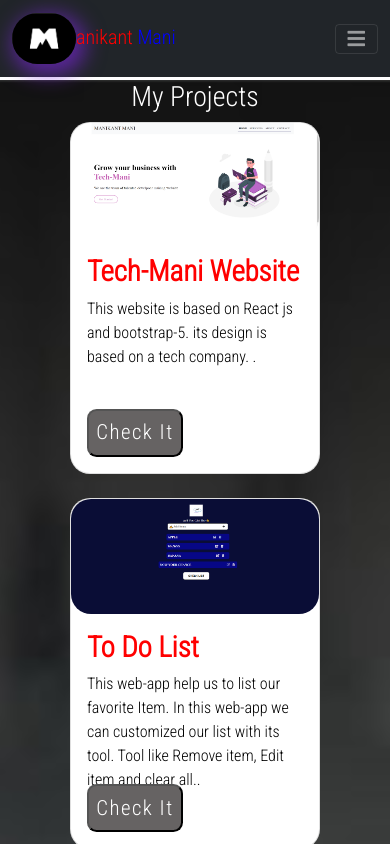
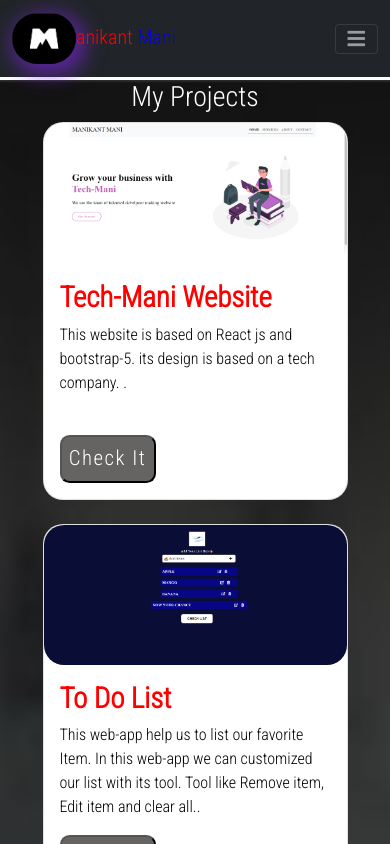
Before and after one commit to ManikantMani/webapp, a React (Create React App) app: page /project in a window 390 px wide. Shown: the top 844 px of the page. Built offline with nearby package versions, Linux system fonts and the light colour scheme; a web font is replaced by a local one.

Commit message:
updated col

```diff
--- a/src/pages/ProjectCard.jsx
+++ b/src/pages/ProjectCard.jsx
@@ -6,7 +6,7 @@
 const ProjectCard = (props) => {
     return (
         <>
-             <div className="card_main col-md-4 col-10 mx-auto">
+             <div className="card_main col-md-4 col-12 mx-auto">
                 <div className="card">
                     <img src={props.imgsrc} className="card-img-top" alt="propsimgsrc" />
                     <div className="card-body">
```
